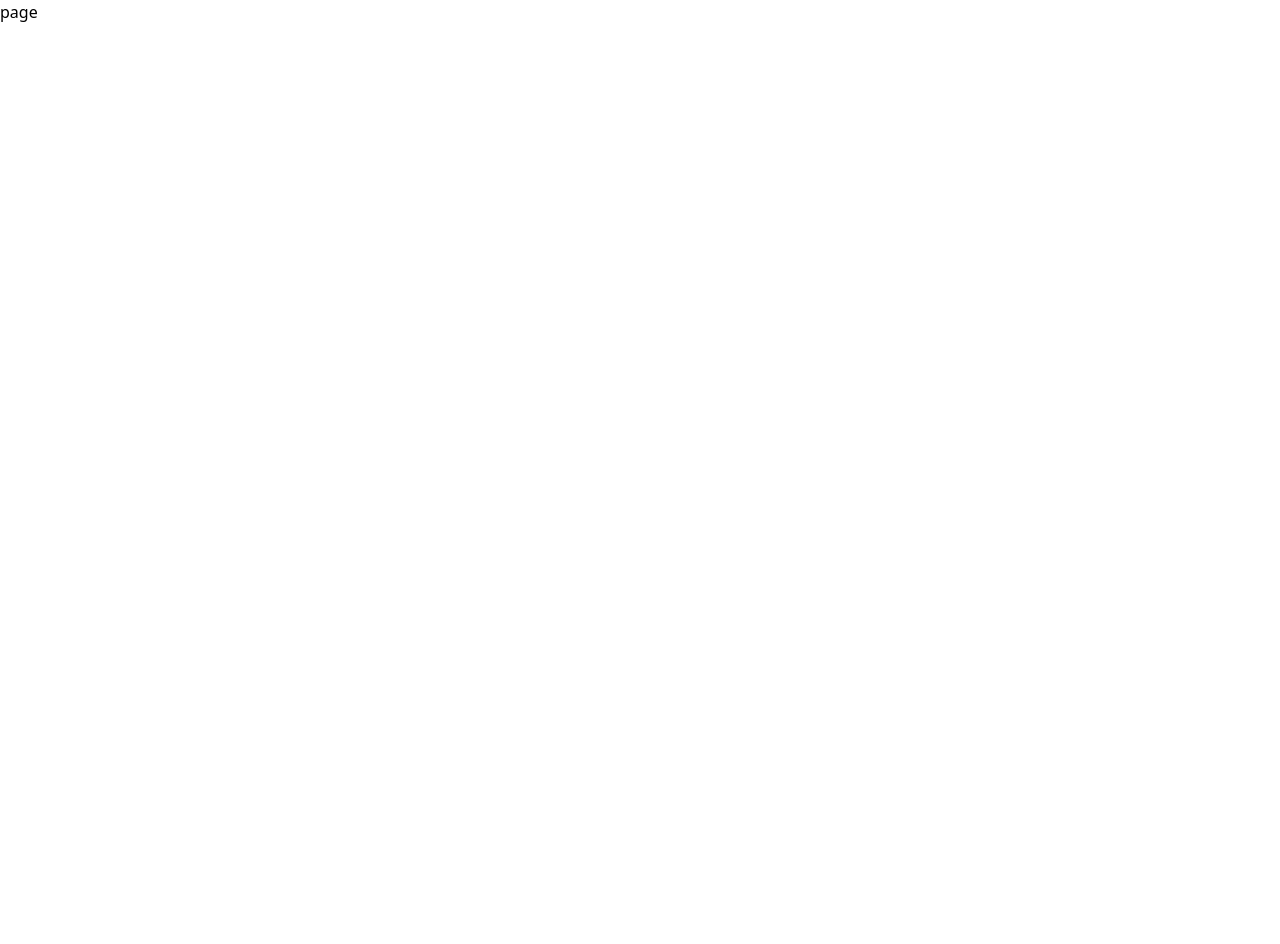
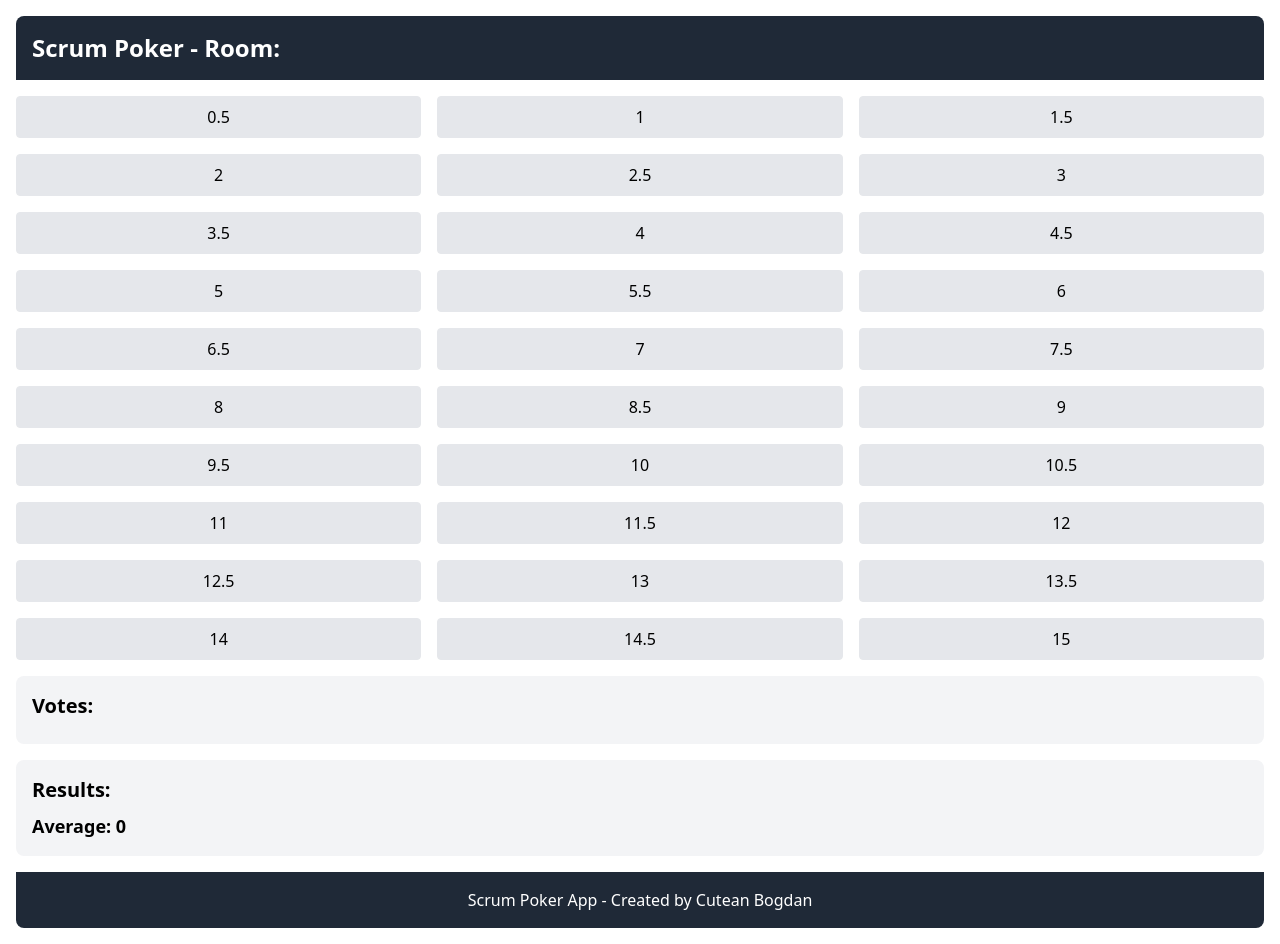
Before and after one commit to cuteanbogdan/scrum-poker, a Next.js app: page /rooms/1 in a window 1280 px wide. Before the commit the page ends 800 px from the top, so only its background shows below. Built offline with nearby package versions, Linux system fonts and the light colour scheme.

Commit message:
Add - Basic UI & components

```diff
--- a/app/rooms/[roomId]/page.tsx
+++ b/app/rooms/[roomId]/page.tsx
@@ -1,7 +1,60 @@
-import React from "react";
+// app/rooms/[roomId]/page.tsx
+"use client";
+
+import React, { useState, useEffect } from "react";
+import { useRouter, useSearchParams } from "next/navigation";
+import Header from "@/components/poker/Header";
+import VoteOptions from "@/components/poker/VoteOptions";
+import VotesDisplay from "@/components/poker/VotesDisplay";
+import ResultDisplay from "@/components/poker/ResultDisplay";
+import Footer from "@/components/common/Footer";
+import io from "socket.io-client";
 
 const RoomPage = () => {
-  return <div>page</div>;
+  const router = useRouter();
+  const searchParams = useSearchParams();
+  const roomId = searchParams.get("roomId");
+
+  const [votes, setVotes] = useState<{ [key: string]: number }>({});
+  const [results, setResults] = useState<number[]>([]);
+  const [activeVote, setActiveVote] = useState<number | null>(null);
+
+  // useEffect(() => {
+  //   const socket = io();
+
+  //   socket.emit("joinRoom", roomId);
+
+  //   socket.on("voteReceived", (data: { user: string; vote: number }) => {
+  //     setVotes((prevVotes) => ({
+  //       ...prevVotes,
+  //       [data.user]: data.vote,
+  //     }));
+  //   });
+
+  //   return () => {
+  //     socket.emit("leaveRoom", roomId);
+  //     socket.disconnect();
+  //   };
+  // }, [roomId]);
+
+  const handleVote = (vote: number) => {
+    // Send vote to server
+    // Assuming "user" is a unique identifier for the current user
+    const user = "User1";
+    const socket = io();
+    socket.emit("vote", { room: roomId, user, vote });
+    setActiveVote(vote);
+  };
+
+  return (
+    <div className="container mx-auto p-4">
+      <Header roomId={roomId as string} />
+      <VoteOptions onVote={handleVote} activeVote={activeVote} />
+      <VotesDisplay votes={votes} />
+      <ResultDisplay results={results} />
+      <Footer />
+    </div>
+  );
 };
 
 export default RoomPage;
--- a/components/common/Button.tsx
+++ /dev/null
@@ -1,7 +0,0 @@
-import React from "react";
-
-const Button = () => {
-  return <div>Button</div>;
-};
-
-export default Button;
--- /dev/null
+++ b/components/common/Footer.tsx
@@ -0,0 +1,11 @@
+import React from "react";
+
+const Footer: React.FC = () => {
+  return (
+    <div className="bg-gray-800 text-white p-4 rounded-b-lg mt-4">
+      <p className="text-center">Scrum Poker App - Created by Cutean Bogdan</p>
+    </div>
+  );
+};
+
+export default Footer;
--- /dev/null
+++ b/components/poker/Header.tsx
@@ -0,0 +1,15 @@
+import React from "react";
+
+interface HeaderProps {
+  roomId: string;
+}
+
+const Header: React.FC<HeaderProps> = ({ roomId }) => {
+  return (
+    <div className="bg-gray-800 text-white p-4 rounded-t-lg">
+      <h1 className="text-2xl font-bold">Scrum Poker - Room: {roomId}</h1>
+    </div>
+  );
+};
+
+export default Header;
--- a/components/poker/PokerRoom.tsx
+++ /dev/null
@@ -1,7 +0,0 @@
-import React from "react";
-
-const PokerRoom = () => {
-  return <div>PokerRoom</div>;
-};
-
-export default PokerRoom;
--- /dev/null
+++ b/components/poker/ResultDisplay.tsx
@@ -0,0 +1,28 @@
+import React from "react";
+
+interface ResultDisplayProps {
+  results: number[];
+}
+
+const ResultDisplay: React.FC<ResultDisplayProps> = ({ results }) => {
+  const average =
+    results.length > 0
+      ? (results.reduce((a, b) => a + b, 0) / results.length).toFixed(2)
+      : 0;
+
+  return (
+    <div className="mt-4 p-4 bg-gray-100 rounded-lg">
+      <h2 className="text-xl font-bold mb-2">Results:</h2>
+      <p className="text-lg font-semibold">Average: {average}</p>
+      <ul>
+        {results.map((result, index) => (
+          <li key={index} className="py-1">
+            {result}
+          </li>
+        ))}
+      </ul>
+    </div>
+  );
+};
+
+export default ResultDisplay;
--- a/components/poker/VoteButton.tsx
+++ b/components/poker/VoteButton.tsx
@@ -1,7 +1,22 @@
 import React from "react";
 
-const VoteButton = () => {
-  return <div>VoteButton</div>;
+interface VoteButtonProps {
+  value: number;
+  onVote: (value: number) => void;
+  isActive: boolean;
+}
+
+const VoteButton: React.FC<VoteButtonProps> = ({ value, onVote, isActive }) => {
+  return (
+    <button
+      className={`py-2 px-4 border rounded ${
+        isActive ? "bg-blue-500 text-white" : "bg-gray-200"
+      } hover:bg-blue-600 transition-colors duration-300`}
+      onClick={() => onVote(value)}
+    >
+      {value}
+    </button>
+  );
 };
 
 export default VoteButton;
--- /dev/null
+++ b/components/poker/VoteOptions.tsx
@@ -0,0 +1,26 @@
+import React from "react";
+import VoteButton from "./VoteButton";
+
+interface VoteOptionsProps {
+  onVote: (value: number) => void;
+  activeVote: number | null;
+}
+
+const VoteOptions: React.FC<VoteOptionsProps> = ({ onVote, activeVote }) => {
+  const options = Array.from({ length: 30 }, (_, i) => (i + 1) * 0.5);
+
+  return (
+    <div className="grid grid-cols-3 gap-4 mt-4">
+      {options.map((option) => (
+        <VoteButton
+          key={option}
+          value={option}
+          onVote={onVote}
+          isActive={activeVote === option}
+        />
+      ))}
+    </div>
+  );
+};
+
+export default VoteOptions;
--- /dev/null
+++ b/components/poker/VotesDisplay.tsx
@@ -0,0 +1,22 @@
+import React from "react";
+
+interface VotesDisplayProps {
+  votes: { [key: string]: number };
+}
+
+const VotesDisplay: React.FC<VotesDisplayProps> = ({ votes }) => {
+  return (
+    <div className="mt-4 p-4 bg-gray-100 rounded-lg">
+      <h2 className="text-xl font-bold mb-2">Votes:</h2>
+      <ul>
+        {Object.entries(votes).map(([user, vote], index) => (
+          <li key={index} className="py-1">
+            {user}: {vote}
+          </li>
+        ))}
+      </ul>
+    </div>
+  );
+};
+
+export default VotesDisplay;
```
